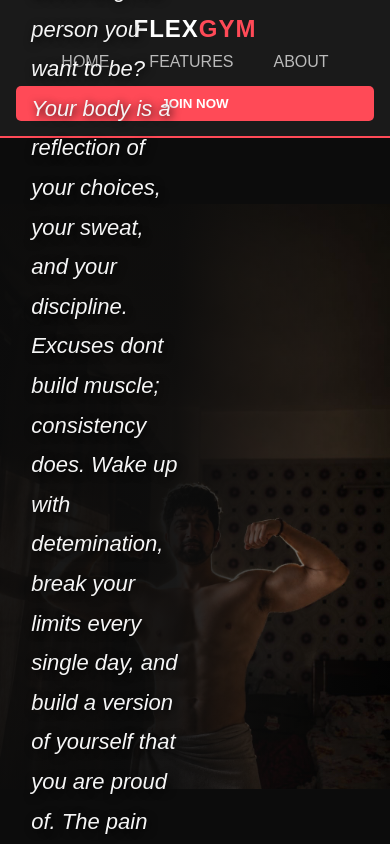
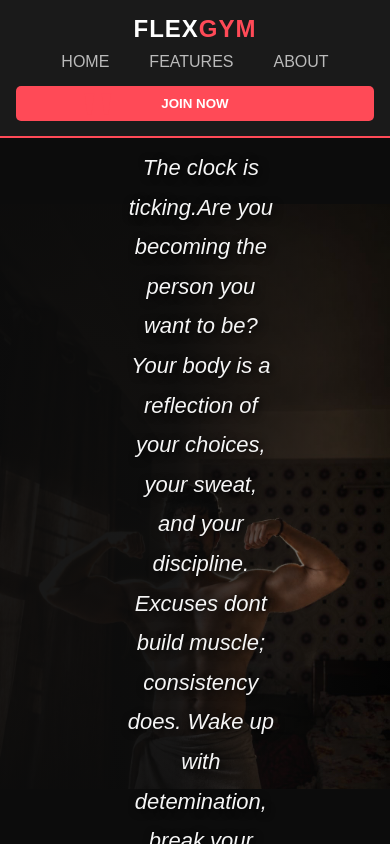
Before and after one commit to manish1894/gym-website, an Angular app: page / in a window 390 px wide. Shown: the top 844 px of the page. Built offline with nearby package versions, Linux system fonts and the light colour scheme.

Commit message:
Gym website development version 1

```diff
--- a/src/app/app.css
+++ b/src/app/app.css
@@ -123,15 +123,40 @@
 background-position: 75% center; /* Mobile me thoda adjust karne ke liye */
 padding: 30px 20px;
 }
+.hero-section{
+    height: auto;
+    padding: 120 px 20px 40px 20px;
+    background-image: linear-gradient(rgba(12,12,12,0.85), rgba(12,12,12,0.85), url('/unnamed.jpg'));
+    background-size: cover;
+    display: flex;
+    flex-direction: column;
+    justify-content: center;
+    align-items: center;
+    text-align: center;
+}
 .hero-content {
 max-width: 100%;
+}
+.quote-wrapper{
+    padding: 0 10px;
 }
 .gym-quote {
 font-size: 16px;
 line-height: 1.6;
+font-weight: 400;
+margin: 10px 0;
 }
 .signature {
 font-size: 24px;
+text-align: center;
+margin-top: 15px;
+padding-right: 0;
+}
+.quote-icon-start, .quote-icon-end{
+    font-size: 40px;
+    position: static;
+    display: inline-block;
+    color: #ff4a57;
 }
 }
 
```
